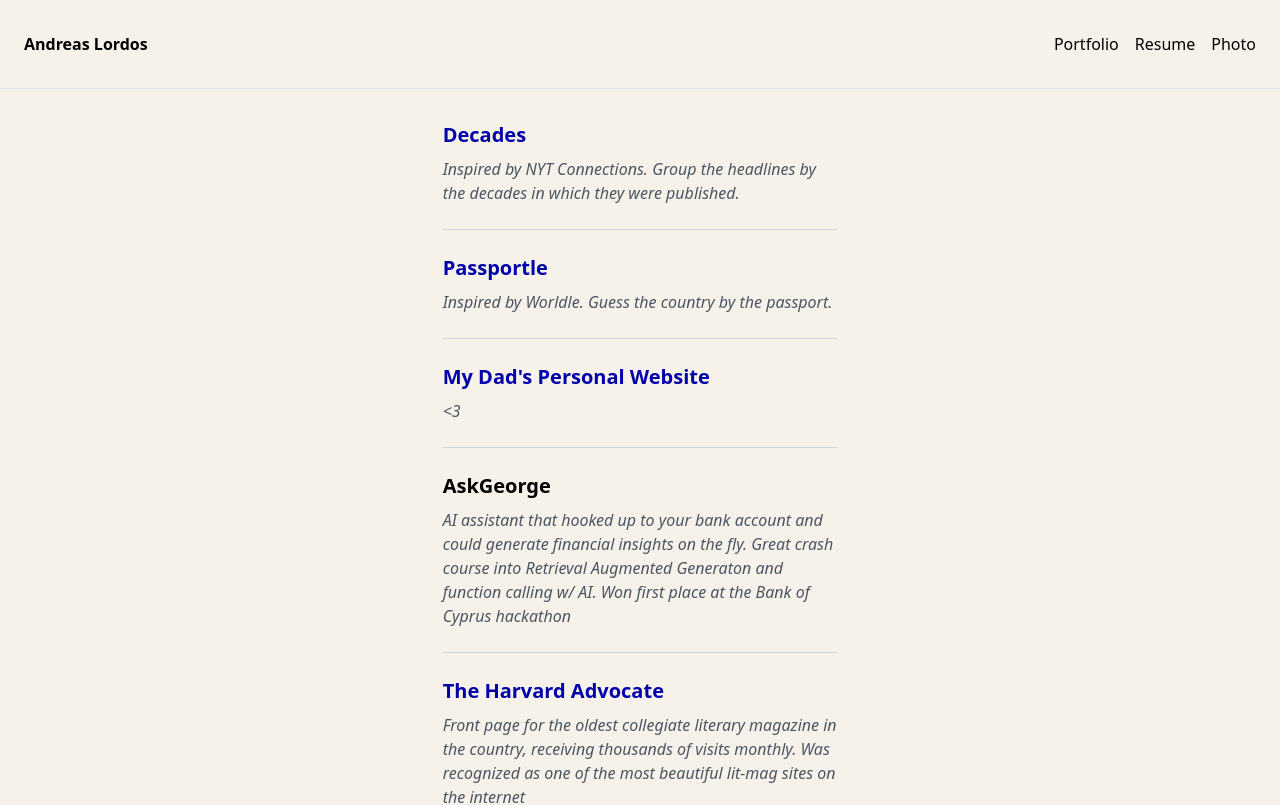
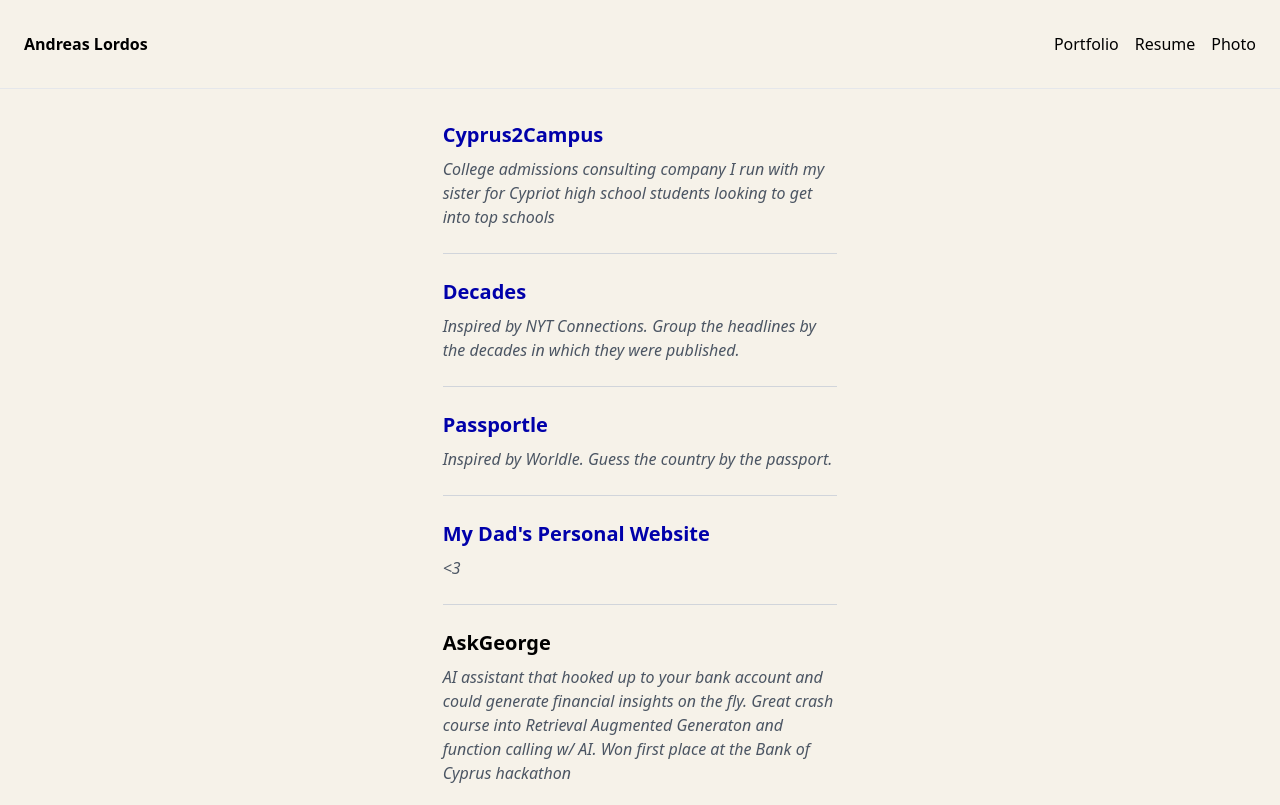
Before and after one commit to andreaslordos/personal-website, a React (Create React App) app: page /portfolio in a window 1280 px wide. Shown: the top 805 px of the page. Built offline with nearby package versions, Linux system fonts and the light colour scheme.

Commit message:
added cyprus2campus

```diff
--- a/src/pages/Home.jsx
+++ b/src/pages/Home.jsx
@@ -29,6 +29,7 @@ const Home = () => {
           <br/>
           <b><u>Work</u></b>
           <ul className='list-disc list-inside'>
+            <li>run a <b><a href="https://cyprus2campus.com" target="_blank" rel="noreferrer">college admissions consulting company</a></b> for Cypriot students with my sister</li>
             <li>worked full stack at a unicorn procurement startup (<b><a href="https://www.ziphq.com" rel="noreferrer" target='_blank'>Zip</a></b>)</li>
             <li>did iOS dev at <b>Meta</b> </li>
             <li>designed the new loyalty program for Cyprus' largest supermarket chain (<b><a href="https://alphamega.com.cy" target="_blank" rel="noreferrer">Alphamega</a></b>)</li>
--- a/src/pages/Portfolio.jsx
+++ b/src/pages/Portfolio.jsx
@@ -6,6 +6,12 @@ const Portfolio = () => {
   return (
     <Page>
       <div className="py-8">
+        <PortfolioItem
+          title="Cyprus2Campus"
+          url="https://cyprus2campus.com"
+          description="College admissions consulting company I run with my sister for Cypriot high school students looking to get into top schools"
+        />
+        <hr className="my-6 border-t border-gray-300" />
         <PortfolioItem
           title="Decades"
           url="https://decades.lordos.tech"
```
